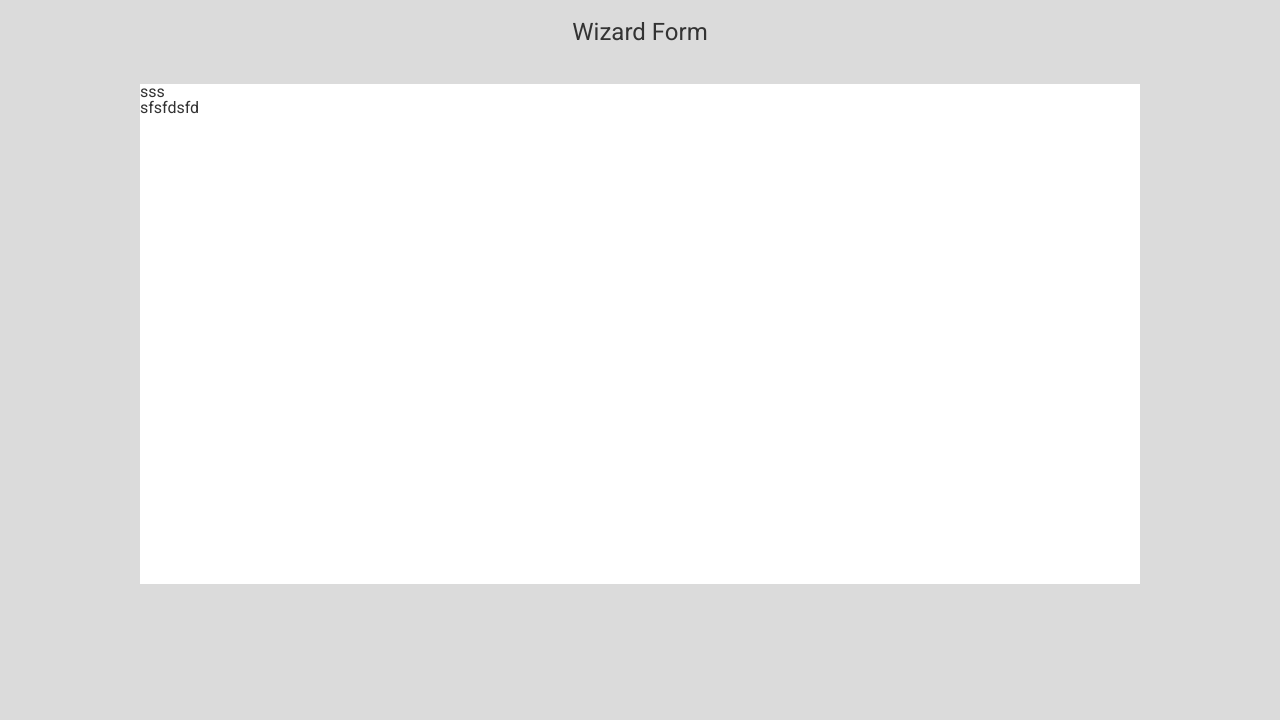
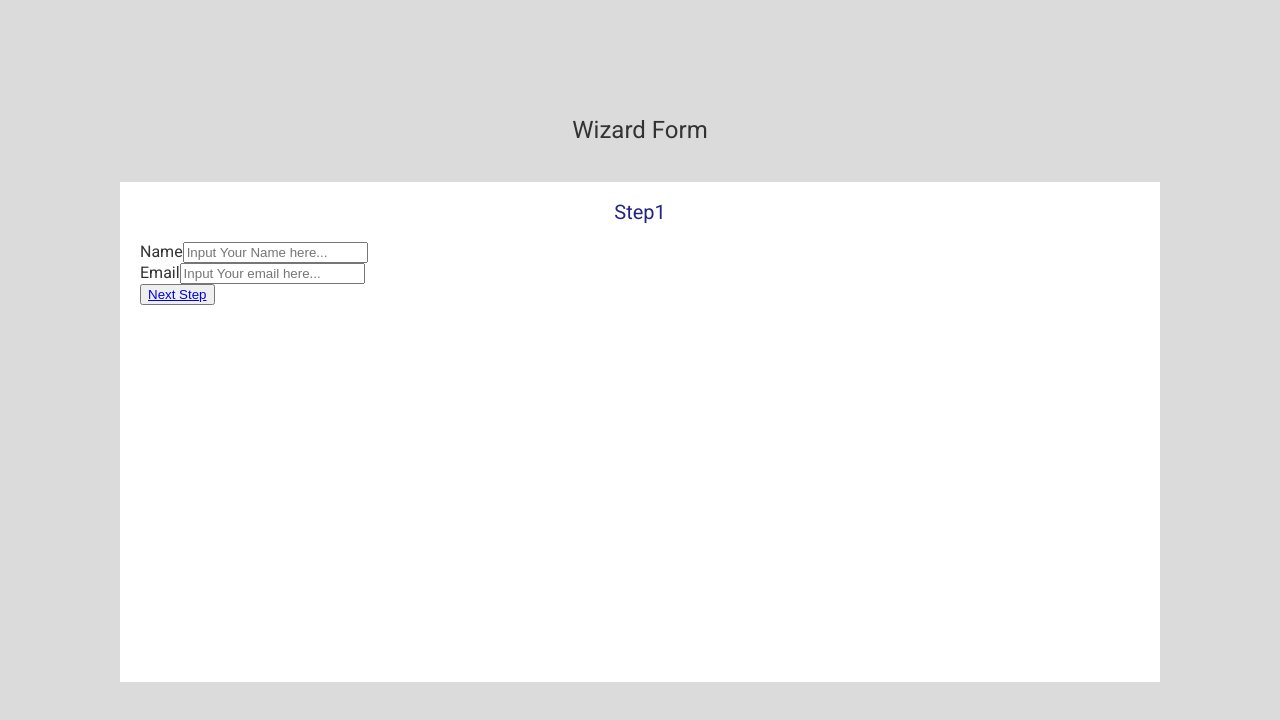
Before and after one commit to effel221/Wizard, a React app: page / in a window 1280 px wide. Shown: the top 720 px of the page. Built offline with nearby package versions, Linux system fonts and the light colour scheme.

Commit message:
Added router and base components

```diff
--- a/package.json
+++ b/package.json
@@ -3,6 +3,7 @@
   "version": "1.0.0",
   "description": "",
   "main": "index.js",
+  "types": "index.js",
   "scripts": {
     "start": "webpack serve --mode=development --open --hot",
     "build": "webpack --mode=production",
@@ -21,7 +22,7 @@
     "@types/jest": "26.0.20",
     "@types/node": "14.14.22",
     "@types/react-dom": "17.0.2",
-    "copy-webpack-plugin": "^8.1.1",
+    "copy-webpack-plugin": "8.1.1",
     "eslint-loader": "4.0.2",
     "express": "4.17.1",
     "file-loader": "6.2.0",
@@ -31,6 +32,7 @@
     "react": "17.0.2 ",
     "react-dom": "17.0.2",
     "react-redux": "7.2.3",
+    "react-router-dom": "5.2.0",
     "redux": "4.0.5",
     "redux-devtools-extension": "2.13.9",
     "redux-thunk": "2.3.0",
@@ -44,6 +46,7 @@
     "@babel/preset-env": "7.12.11",
     "@babel/preset-react": "7.12.10",
     "@types/react": "17.0.2",
+    "@types/react-router-dom": "5.1.7",
     "@typescript-eslint/eslint-plugin": "4.14.0",
     "@typescript-eslint/parser": "4.14.0",
     "babel-eslint": "10.1.0",
--- a/src/Components/App.scss
+++ b/src/Components/App.scss
@@ -7,17 +7,5 @@ body, html {
   box-sizing: border-box;
   color: #333333;
   font-size: 16px;
-  background: #dbdbdb;
+  background: $color-gray;
 }
-
-.container {
-  display: flex;
-  justify-content: center;
-  align-items: center;
-  flex-direction: column;
-}
-
-h1 {
-  margin: 20px 0 40px;
-  font-size: 24px;
-}
--- a/src/Components/App.tsx
+++ b/src/Components/App.tsx
@@ -1,19 +1,23 @@
 import React, {useEffect} from "react";
+import {
+    BrowserRouter as Router,
+    Switch,
+    Route
+} from "react-router-dom";
 import './App.scss'
-import Card from "./Card";
+import Step1 from "./Step1";
+import Step2 from "./Step2";
+
 
 
 const App = () => {
-
-    useEffect(() => {
-
-    }, []);
-
     return (
-        <div className='container'>
-            <h1>Wizard Form</h1>
-            <Card title='sss'>sfsfdsfd</Card>
-        </div>
+        <Router>
+            <Switch>
+                <Route exact component={Step1} path="/"/>
+                <Route component={Step2} path="/step/2"/>
+            </Switch>
+        </Router>
     );
 };
 
--- a/src/Components/Card.scss
+++ b/src/Components/Card.scss
@@ -1,8 +1,13 @@
 @import '../sass/colors.scss';
 
 .card {
-  width: 90%;
-  max-width: 1000px;
-  height: 500px;
-  background: white;
+  width: 100%;
+
+  h2 {
+    margin: 20px 0;
+    font-size: 20px;
+    width: 100%;
+    text-align: center;
+    color: $color-blue-dark;
+  }
 }
--- a/src/Components/Card.tsx
+++ b/src/Components/Card.tsx
@@ -1,10 +1,9 @@
 import React, { FunctionComponent } from 'react';
 import './Card.scss'
 
-type CardProps = {
+interface CardProps {
     title: string
 }
-
 
 const Card: FunctionComponent<CardProps> = ({title, children}) => {
     return (
--- /dev/null
+++ b/src/Components/Page.scss
@@ -0,0 +1,27 @@
+@import '../sass/colors.scss';
+
+.container {
+  display: flex;
+  justify-content: center;
+  align-items: center;
+  flex-direction: column;
+  width: 100%;
+  min-height: 100vh;
+}
+
+h1 {
+  margin: 0 0 40px;
+  font-size: 24px;
+}
+
+.wizard-form-content {
+  width: 90%;
+  max-width: 1000px;
+  height: 500px;
+  background: white;
+  padding: 0 20px;
+
+  form {
+    width: 100%;
+  }
+}
--- /dev/null
+++ b/src/Components/Page.tsx
@@ -0,0 +1,22 @@
+import React, { FunctionComponent } from 'react';
+import './Page.scss'
+import Card from "./Card";
+
+interface PageProps {
+    title: string
+}
+
+const Page: FunctionComponent<PageProps> = ({title,children}) => {
+    return (
+        <div className='container'>
+            <h1>Wizard Form</h1>
+            <div className="wizard-form-content">
+                <form>
+                    <Card title={title}>{children}</Card>
+                </form>
+            </div>
+        </div>
+    );
+};
+
+export default Page;
--- /dev/null
+++ b/src/Components/Step1.tsx
@@ -0,0 +1,31 @@
+import React, {useEffect} from "react";
+import {
+    Link
+} from "react-router-dom";
+import Page from "./Page";
+
+
+const Step1 = () => {
+
+    useEffect(() => {
+
+    }, []);
+
+    return (
+       <Page title={'Step1'}>
+           <div className="input-item">
+               <label>Name</label>
+               <input type='text' placeholder='Input Your Name here...'/>
+           </div>
+           <div className="input-item">
+               <label>Email</label>
+               <input type="email" placeholder='Input Your email here...'/>
+           </div>
+           <div className="input-item">
+               <button><Link to="/step/2">Next Step</Link></button>
+           </div>
+       </Page>
+    );
+};
+
+export default Step1;
--- /dev/null
+++ b/src/Components/Step2.tsx
@@ -0,0 +1,31 @@
+import React, {useEffect} from "react";
+import Page from "./Page";
+import {Link} from "react-router-dom";
+
+
+const Step2 = () => {
+
+    useEffect(() => {
+
+    }, []);
+
+    return (
+        <Page title={'Step2'}>
+            <div className="input-item">
+                <label>Gender</label>
+                <select>
+                    <option>Male</option>
+                    <option>Female</option>
+                </select>
+            </div>
+            <div className="input-item">
+                <label>Already 18 years old</label>
+                <input type="checkbox" />
+            </div>
+            <button><Link to="/">Back</Link></button>
+            <button>Submit</button>
+        </Page>
+    );
+};
+
+export default Step2;
```
Also changed, not shown: tsconfig.json (+12 -3 lines), 1 other file (tests, documents, lock files or other folders).
